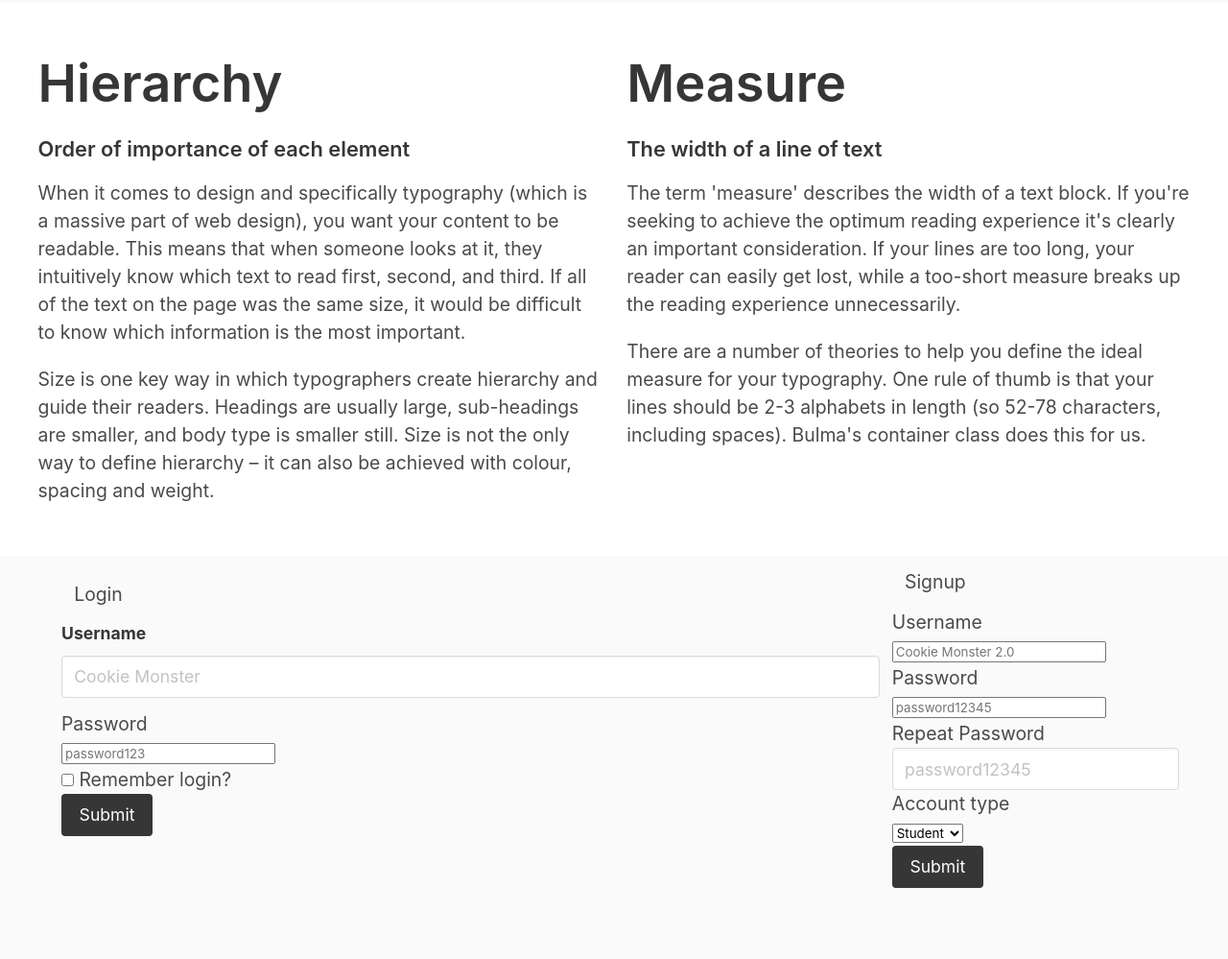
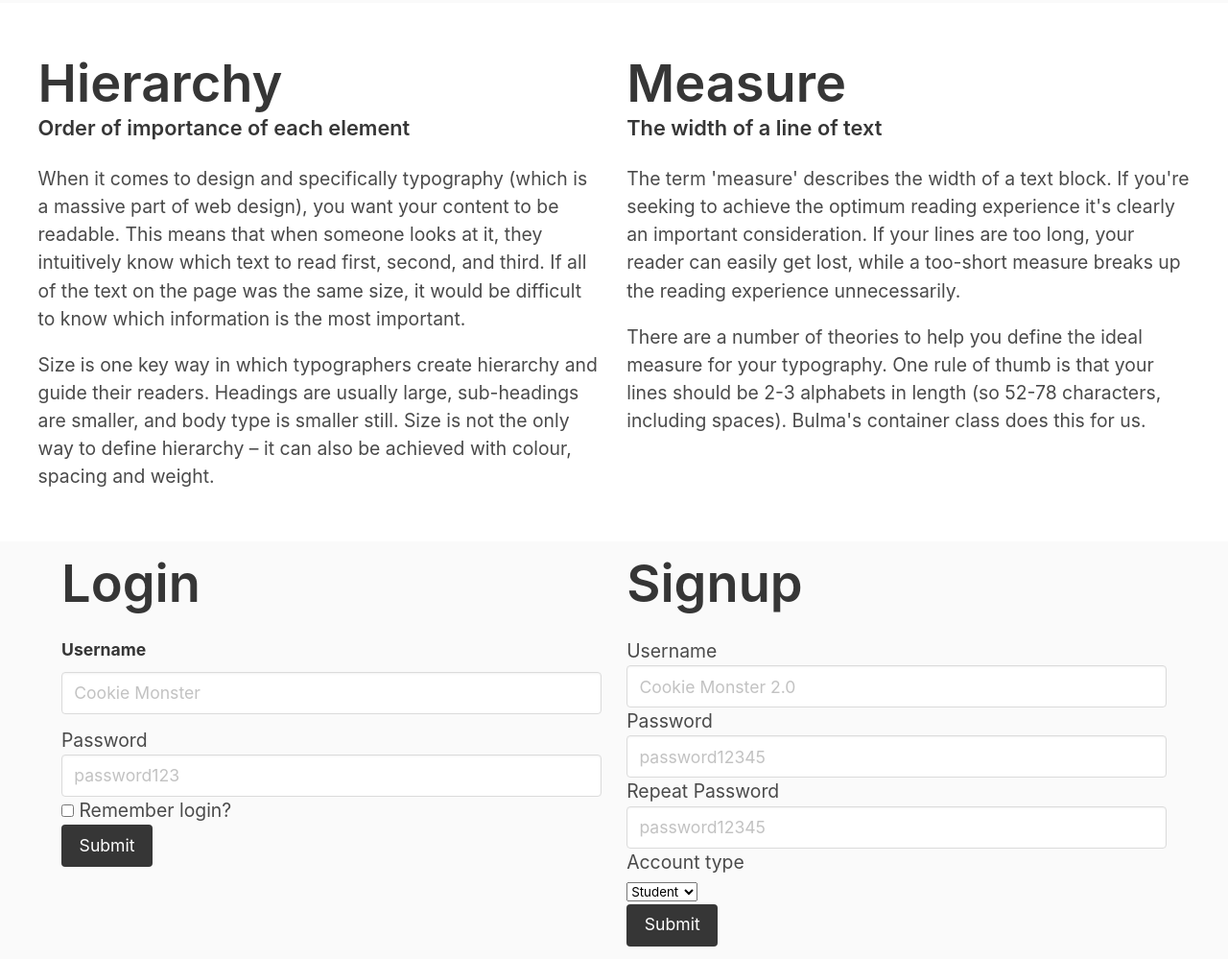
Before and after one commit to jdmar3-comp426/a02-ferngarc789, a website: page index.html in a window 1280 px wide. Shown: the part 3000-3999 px from the top of the page at 96% size. Before the commit the page ends 3925 px from the top, so only its background shows below. Drawn offline with nearby package versions, Linux system fonts and the light colour scheme; a web font is replaced by a local one.

Commit message:
small changes?

```diff
--- a/index.html
+++ b/index.html
@@ -121,7 +121,7 @@
             <div class="columns">
                 <div class="column">
                     <h1 class="title">Hierarchy</h1>
-                    <h5 class="">Order of importance of each element</h5>
+                    <h5 class="subtitle has-text-gray">Order of importance of each element</h5>
                     <p>
 		    	When it comes to design and specifically typography (which is a massive part of web design), you want your content to be readable.
 			This means that when someone looks at it, they intuitively know which text to read first, second, and third.
@@ -135,7 +135,7 @@
                 </div>
                 <div class="column">
                     <h1 class="title">Measure</h1>
-                    <h5 class="">The width of a line of text</h5>
+                    <h5 class="subtitle has-text-gray">The width of a line of text</h5>
                     <p>
 		    	The term 'measure' describes the width of a text block.
 		    	If you're seeking to achieve the optimum reading experience it's clearly an important consideration.
@@ -155,7 +155,7 @@
     <div class="container">
         <div class="columns">
             <div class="column">
-                <h1 class="column">Login</h1>
+                <h1 class="title">Login</h1>
                 <form>
                     <div class="field">
                         <label class="label">Username</label>
@@ -165,8 +165,8 @@
                     </div>
                     <div class="">
                         <label class="">Password</label>
-                        <div class="">
-                            <input class="" type="password" placeholder="password123" name="password">
+                        <div class="control">
+                            <input class="input" type="password" placeholder="password123" name="password">
                         </div>
                     </div>
                     <div class="">
@@ -184,19 +184,19 @@
                     </div>
                 </form>
             </div>
-            <div class="">
-                <h1 class="column">Signup</h1>
+            <div class="column">
+                <h1 class="title">Signup</h1>
                 <form>
                     <div class="">
                         <label class="">Username</label>
-                        <div class="">
-                            <input class="" type="text" placeholder="Cookie Monster 2.0" name="username">
+                        <div class="control">
+                            <input class="input" type="text" placeholder="Cookie Monster 2.0" name="username">
                         </div>
                     </div>
                     <div class="">
                         <label class="">Password</label>
-                        <div class="">
-                            <input class="" type="password" placeholder="password12345">
+                        <div class="control">
+                            <input class="input" type="password" placeholder="password12345">
                         </div>
                     </div>
                     <div class="">
```
